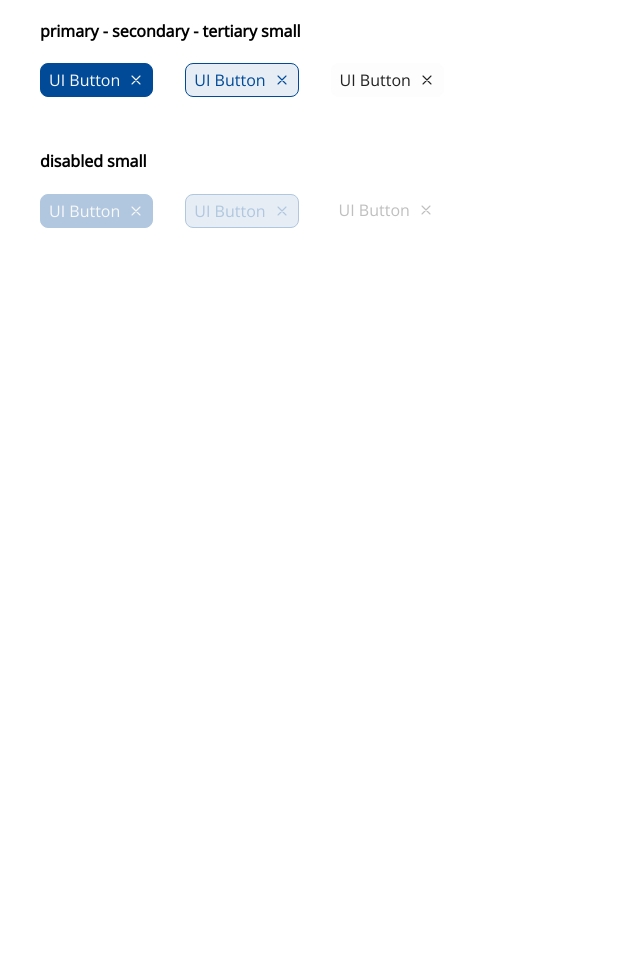
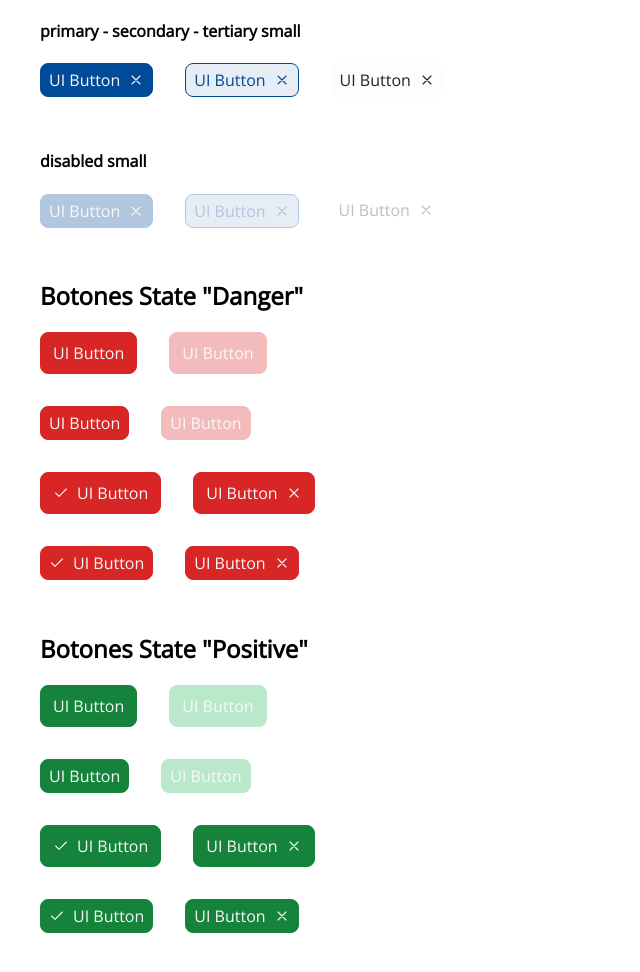
Before and after one commit to CesarSustaita/uaslp-ui-kit, a website built with Vite: page src/link-page/button.html in a window 1280 px wide. Shown: the part 1794-2766 px from the top of the page, without its empty margins (0-640 px from the left). Before the commit the page ends 2094 px from the top, so only its background shows below. Built offline with nearby package versions, Linux system fonts and the light colour scheme.

Commit message:
Add: The state buttons has been added (Danger, Positive)

```diff
--- a/src/components/ui-button.js
+++ b/src/components/ui-button.js
@@ -7,6 +7,7 @@ export class UIButton extends LitElement {
     size: { type: String, reflect: true },      // 'medium' | 'small'
     type: { type: String, reflect: true },      // 'primary' | 'secondary' | 'tertiary'
     disabled: { type: Boolean, reflect: true },
+    state: { type: String, reflect: true }, // 'Danger' | 'Positive'
   };
   // Define scoped styles right with your component, in plain CSS
   static styles = css`
@@ -27,6 +28,9 @@ export class UIButton extends LitElement {
       font-style: normal;
       font-weight: 400;
       line-height: 100%; /* 16px */
+      white-space: nowrap;
+      user-select: none;
+      -webkit-tap-highlight-color: transparent;
   }
 
     /* estilos para small */
@@ -100,6 +104,35 @@ export class UIButton extends LitElement {
       color: var(--text-default-disabled);
     }
 
+    button.danger{
+      background: var(--background-danger-default);
+      border: 1px solid var(--background-danger-default);
+    }
+
+    button.danger:hover{
+      border: 1px solid var(--background-danger-default-hover);
+      background: var(--background-danger-default-hover);
+    }
+
+    button.danger:disabled {
+      border: 1px solid var(--background-danger-disabled);
+      background: var(--background-danger-disabled);
+    }
+
+    button.positive{
+      border: 1px solid var(--background-positive-default);
+      background: var(--background-positive-default);
+    }
+
+    button.positive:hover{
+      border: 1px solid var(--background-positive-default-hover);
+      background: var(--background-positive-default-hover);
+    }
+
+    button.positive:disabled {
+      border: 1px solid var(--background-positive-disabled);
+      background: var(--background-positive-disabled);
+    }
 
   `;
 
@@ -112,9 +145,10 @@ export class UIButton extends LitElement {
   render() {
     const sizeClass = this.size === 'small' ? 'sm' : '';
     const typeClass = ['primary', 'secondary', 'tertiary'].includes(this.type) ? this.type : 'primary';
+    const stateClass = ['danger', 'positive',].includes(this.state) ? this.state : 'primary';
     return html`
     <button
-    class="${typeClass} ${sizeClass}" ?disabled=${this.disabled}>
+    class="${stateClass} ${typeClass} ${sizeClass}" ?disabled=${this.disabled}>
 
     <slot name="icon-start"></slot>
     <slot></slot>
--- a/src/link-page/button.html
+++ b/src/link-page/button.html
@@ -237,6 +237,87 @@
                 </ui-button>
         </div>
 
+
+        <h2>Botones State "Danger"</h2>
+        <div class="button-row">
+                <ui-button state="danger" > UI Button </ui-button>
+
+                <ui-button state="danger" disabled > UI Button </ui-button>
+        </div>
+        <div class="button-row">
+                <ui-button state="danger" size="small"> UI Button </ui-button>
+
+                <ui-button state="danger" size="small" disabled > UI Button </ui-button>
+        </div>
+
+        <div class="button-row">
+                <ui-button state="danger" > UI Button
+                    <svg slot="icon-start" width="24" height="24" viewBox="0 0 24 24" fill="none">
+                        <path d="M20 6L9 17L4 12" stroke="currentColor" stroke-width="1.6" stroke-linecap="round" stroke-linejoin="round"/>
+                    </svg>
+                </ui-button>
+
+                <ui-button state="danger"  > UI Button
+                    <svg slot="icon-end" width="24" height="24" viewBox="0 0 24 24" fill="none" >
+                        <path d="M18 6L6 18M6 6L18 18" stroke="currentColor" stroke-width="1.6" stroke-linecap="round" stroke-linejoin="round"/>
+                    </svg>
+                </ui-button>
+        </div>
+        <div class="button-row">
+                <ui-button state="danger" size="small"> UI Button
+                    <svg slot="icon-start" width="24" height="24" viewBox="0 0 24 24" fill="none">
+                        <path d="M20 6L9 17L4 12" stroke="currentColor" stroke-width="1.6" stroke-linecap="round" stroke-linejoin="round"/>
+                    </svg>
+                </ui-button>
+
+                <ui-button state="danger" size="small"  > UI Button
+                    <svg slot="icon-end" width="24" height="24" viewBox="0 0 24 24" fill="none" >
+                        <path d="M18 6L6 18M6 6L18 18" stroke="currentColor" stroke-width="1.6" stroke-linecap="round" stroke-linejoin="round"/>
+                    </svg>
+                </ui-button>
+        </div>
+
+        <h2>Botones State "Positive"</h2>
+        <div class="button-row">
+                <ui-button state="positive" > UI Button </ui-button>
+
+                <ui-button state="positive" disabled > UI Button </ui-button>
+        </div>
+
+        <div class="button-row">
+                <ui-button state="positive" size="small"> UI Button </ui-button>
+
+                <ui-button state="positive" size="small" disabled > UI Button </ui-button>
+        </div>
+
+        <div class="button-row">
+                <ui-button state="positive" > UI Button
+                    <svg slot="icon-start" width="24" height="24" viewBox="0 0 24 24" fill="none">
+                        <path d="M20 6L9 17L4 12" stroke="currentColor" stroke-width="1.6" stroke-linecap="round" stroke-linejoin="round"/>
+                    </svg>
+                </ui-button>
+
+                <ui-button state="positive"  > UI Button
+                    <svg slot="icon-end" width="24" height="24" viewBox="0 0 24 24" fill="none" >
+                        <path d="M18 6L6 18M6 6L18 18" stroke="currentColor" stroke-width="1.6" stroke-linecap="round" stroke-linejoin="round"/>
+                    </svg>
+                </ui-button>
+        </div>
+
+        <div class="button-row">
+                <ui-button state="positive" size="small"> UI Button
+                    <svg slot="icon-start" width="24" height="24" viewBox="0 0 24 24" fill="none">
+                        <path d="M20 6L9 17L4 12" stroke="currentColor" stroke-width="1.6" stroke-linecap="round" stroke-linejoin="round"/>
+                    </svg>
+                </ui-button>
+
+                <ui-button state="positive" size="small"  > UI Button
+                    <svg slot="icon-end" width="24" height="24" viewBox="0 0 24 24" fill="none" >
+                        <path d="M18 6L6 18M6 6L18 18" stroke="currentColor" stroke-width="1.6" stroke-linecap="round" stroke-linejoin="round"/>
+                    </svg>
+                </ui-button>
+        </div>
+
     </div>
 
 
```
